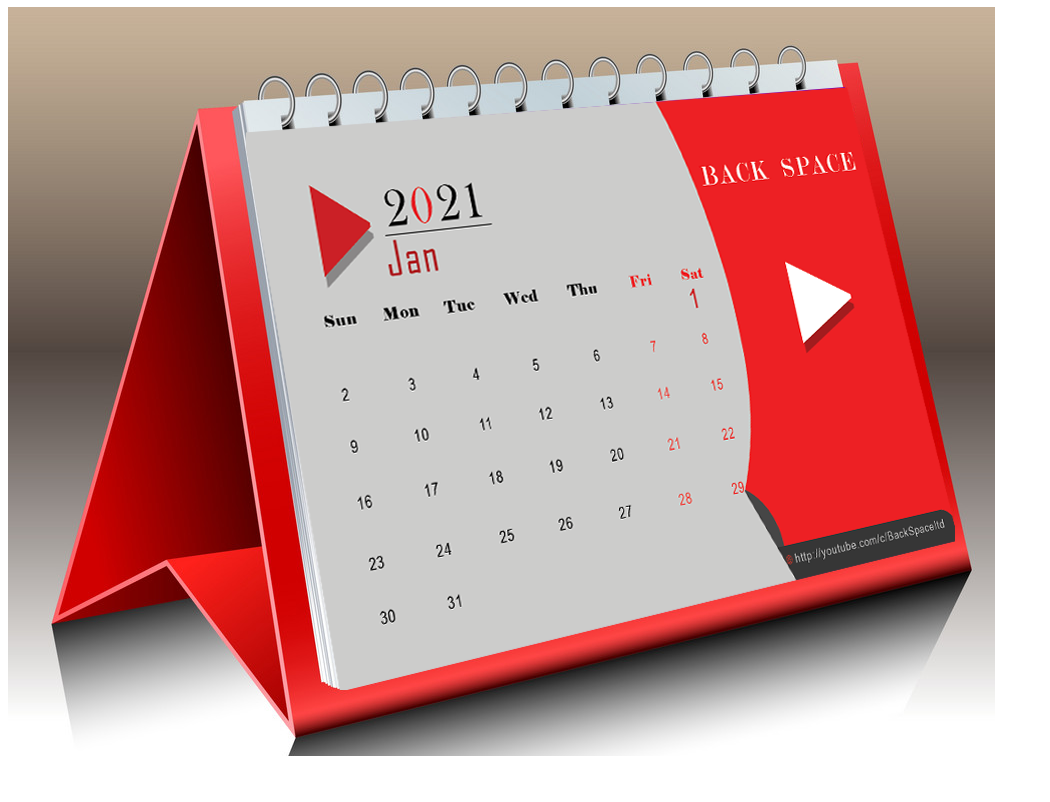
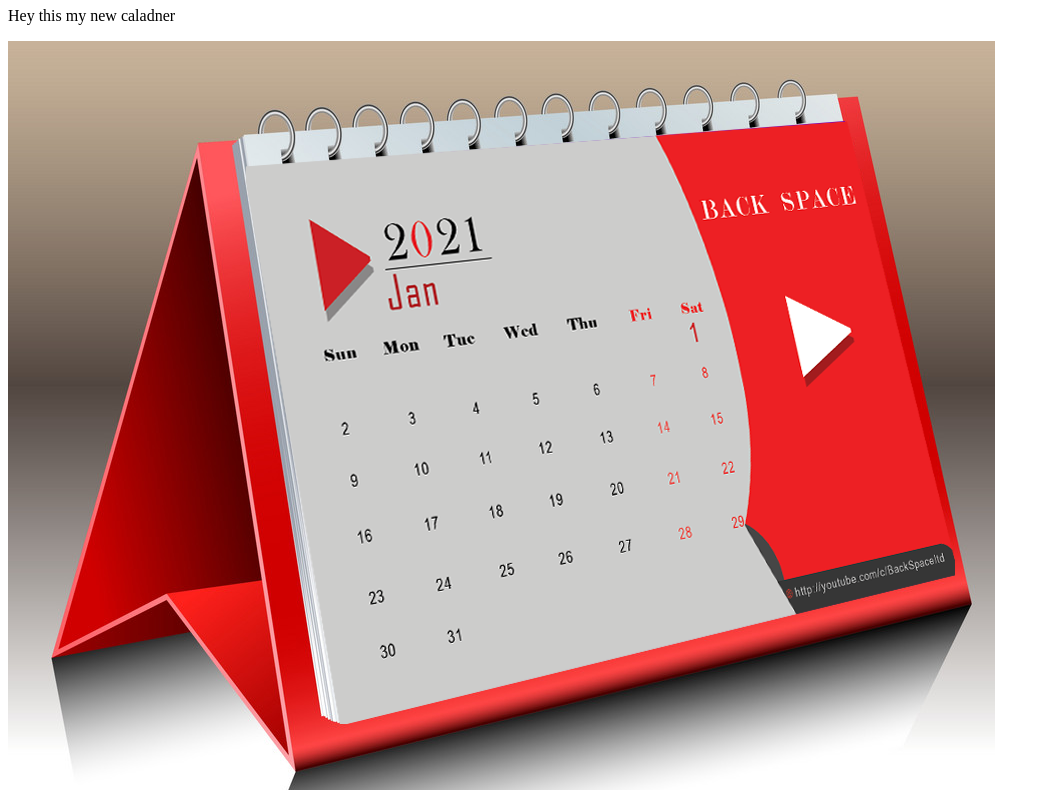
Before and after one commit to tawhid-jd/my-first-repo, a plain HTML site: page index.html in a window 1280 px wide. Shown: the part 73-875 px from the top of the page, without its empty margins (0-1050 px from the left). Before the commit the page ends 841 px from the top, so only its background shows below. Drawn offline with Linux system fonts and the light colour scheme.

Commit message:
Phara add

```diff
--- a/index.html
+++ b/index.html
@@ -8,6 +8,7 @@
 </head>
 <body>
     <H1>2021 Calender</H1>
+    <p>Hey this  my new caladner</p>
     <img src="2021 Calender png mockup c.png" alt="">
 
 </body>
```
